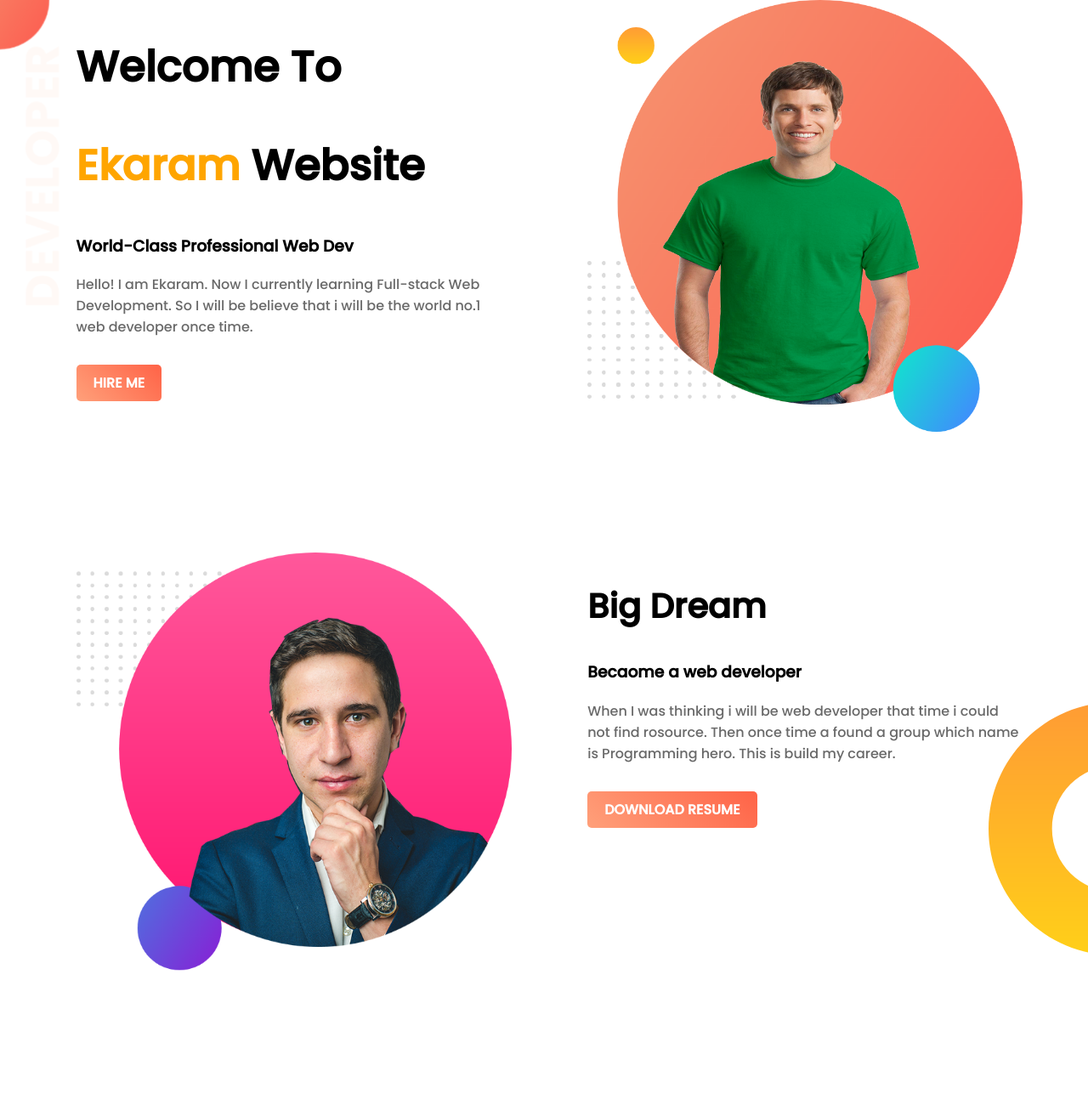
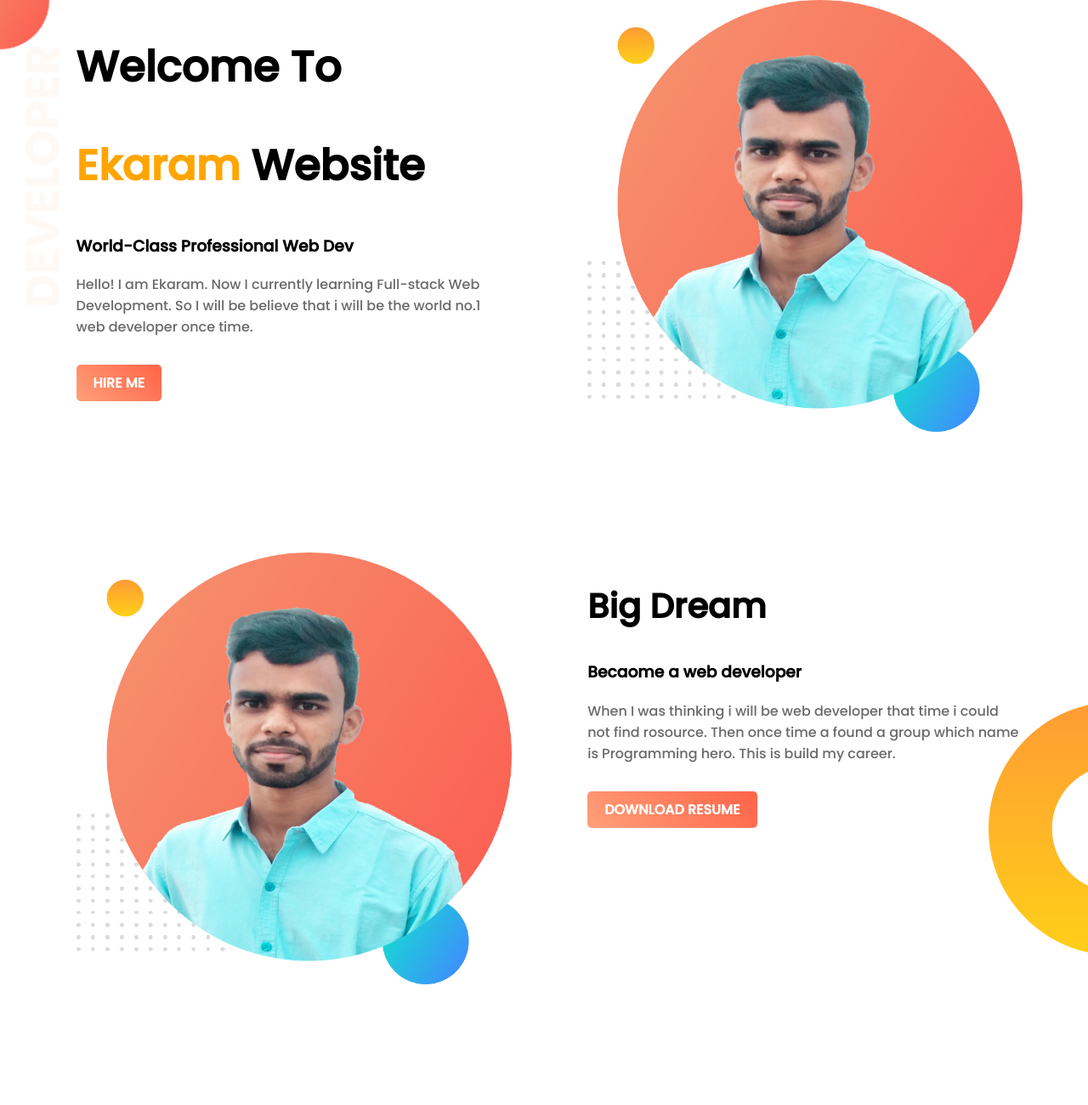
Before and after one commit to Ekaram-13/web-portfolio, a plain HTML site: page index.html in a window 1280 px wide. Shown: the top 1300 px of the page at 85% size. Drawn offline with Linux system fonts and the light colour scheme.

Commit message:
image change

```diff
--- a/index.html
+++ b/index.html
@@ -21,12 +21,12 @@
             <a class="link-button" target="_blank" href="https://www.linkedin.com/in/md-ekaram-hossen-1758961a3/">HIRE ME</a>
         </div>
         <div class="half-width">
-            <img src="images/image 1.png" alt="">
+            <img src="images/images 3.jpg" alt="">
         </div>
     </section>
     <section class="dream-area">
         <div class="half-width">
-            <img src="images/image 2.png" alt="">
+            <img src="images/images 3.jpg" alt="">
         </div>
             <div class="half-width">
                 <h2>Big Dream</h2>
```
Also changed, not shown: images/images 3.jpg (added).
